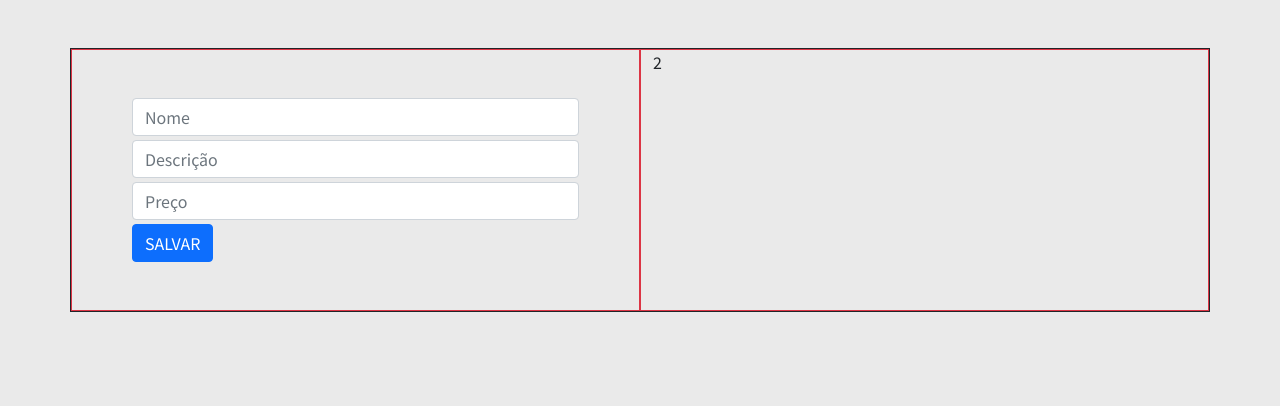
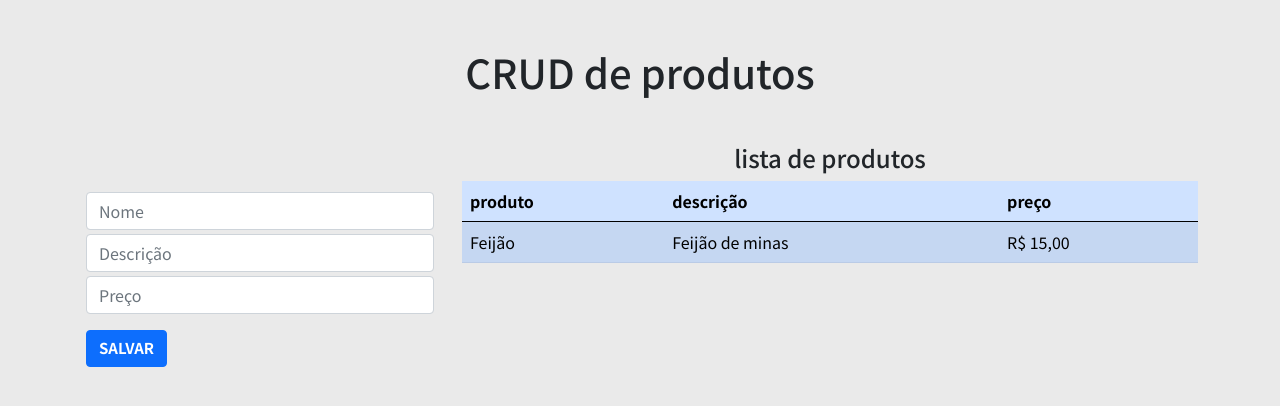
Before and after one commit to felipeoli7eira/challenge, a Vue app in the folder challenge_2/frontend/: page / in a window 1280 px wide. Shown: the top 406 px of the page. Built offline with nearby package versions, Linux system fonts and the light colour scheme.

Commit message:
interface do crud de produtos

```diff
--- a/challenge_2/frontend/src/App.vue
+++ b/challenge_2/frontend/src/App.vue
@@ -1,17 +1,42 @@
 <template>
   <div id="app">
-    <div class="container mt-5 border border-dark">
+    <div class="text-center mt-5">
+      <h1>CRUD de produtos</h1>
+    </div>
+
+    <div class="container mt-5">
       <div class="row">
-        <div class="col col-6 border border-danger">
-          <form class="p-5 product-data">
+
+        <div class="col col-4">
+          <form class="p-1 product-data pt-5">
             <input type="text" name="product_name" class="form-control mb-1" placeholder="Nome">
             <input type="text" name="product_desc" class="form-control mb-1" placeholder="Descrição">
-            <input type="text" name="product_price" class="form-control mb-1" placeholder="Preço">
+            <input type="text" name="product_price" class="form-control mb-3" placeholder="Preço">
             <button type="button" class="btn btn-primary btn-block">salvar</button>
           </form>
         </div>
-        <div class="col col-6 border border-danger">
-          2
+
+        <div class="col col-8">
+          <div class="text-center">
+            <h4>lista de produtos</h4>
+          </div>
+
+          <table class="table table-primary table-striped">
+              <thead>
+                <tr>
+                  <th scope="col">produto</th>
+                  <th scope="col">descrição</th>
+                  <th scope="col">preço</th>
+                </tr>
+              </thead>
+              <tbody>
+                <tr>
+                  <td>Feijão</td>
+                  <td>Feijão de minas</td>
+                  <td>R$ 15,00</td>
+                </tr>
+              </tbody>
+            </table>
         </div>
       </div>
     </div>
@@ -41,6 +66,8 @@ body
 form.product-data button
 {
   text-transform: uppercase;
+  font-weight: 600;
+  font-size: 15px
 }
 
 </style>
```
